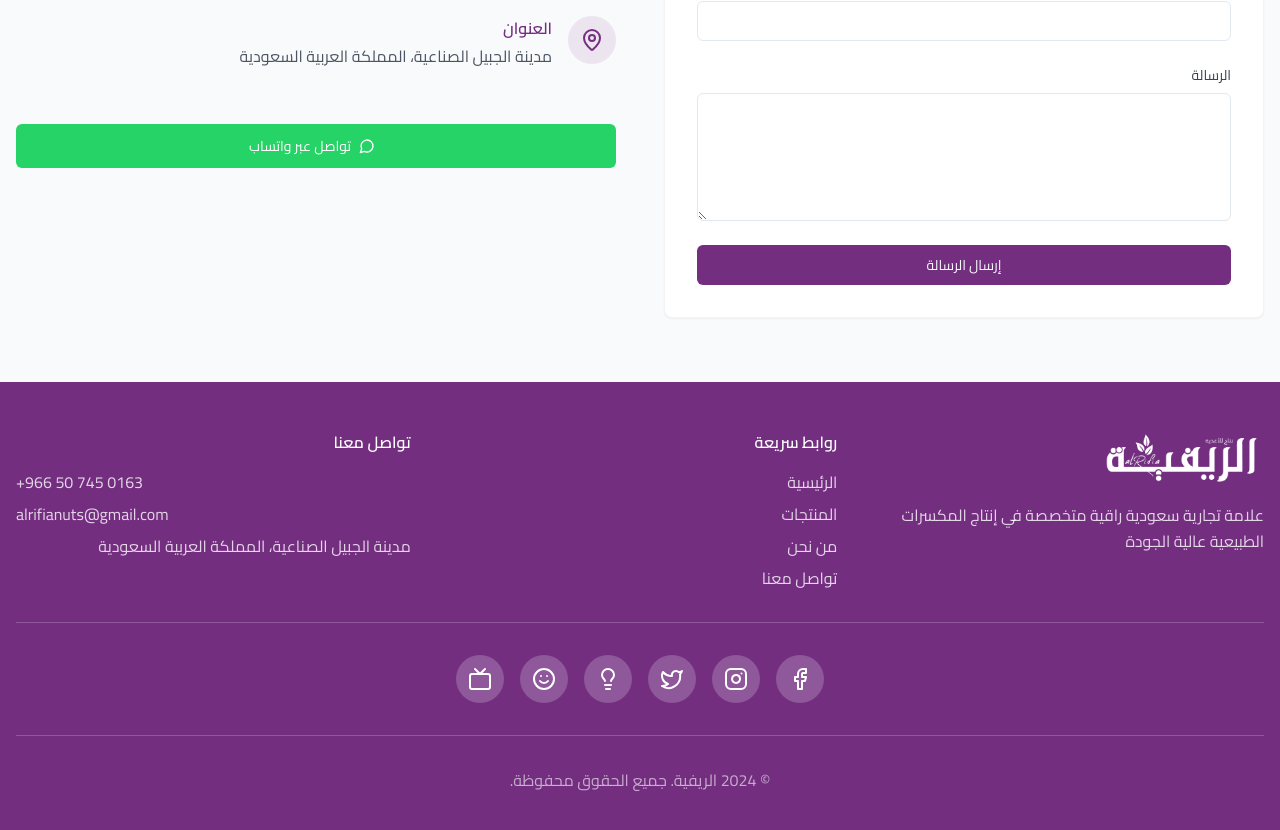
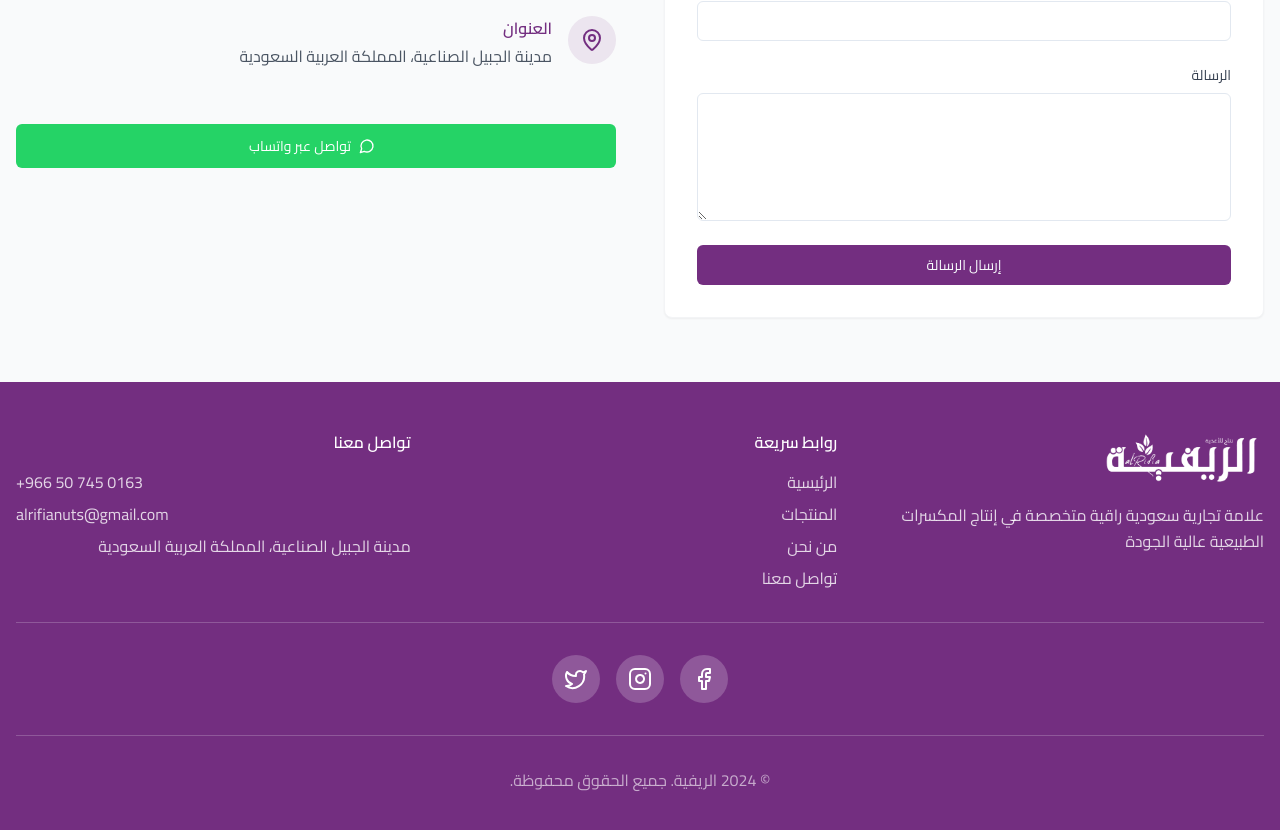
Before and after one commit to ahmedmayestro77/ALRIFIA, a Next.js app: page / in a window 1280 px wide. Shown: the part 3697-4527 px from the top of the page. Built offline with nearby package versions, Linux system fonts and the light colour scheme.

Commit message:
fix: remove unused icons and imports
Clean up footer with relevant social icons and remove imports.

```diff
--- a/app/page.tsx
+++ b/app/page.tsx
@@ -23,9 +23,6 @@ import {
   Facebook,
   Instagram,
   Twitter,
-  Lightbulb,
-  Tv,
-  Smile,
 } from "lucide-react"
 
 export default function RifiaWebsite() {
@@ -708,30 +705,7 @@ export default function RifiaWebsite() {
               >
                 <Twitter className="w-6 h-6 text-white" />
               </Link>
-              <Link
-                href="https://linktr.ee/Alrifianuts1"
-                target="_blank"
-                className="w-12 h-12 bg-white/20 hover:bg-white/30 rounded-full flex items-center justify-center transition-colors duration-300"
-                title="Threads"
-              >
-                <Lightbulb className="w-6 h-6 text-white" />
-              </Link>
-              <Link
-                href="https://linktr.ee/Alrifianuts1"
-                target="_blank"
-                className="w-12 h-12 bg-white/20 hover:bg-white/30 rounded-full flex items-center justify-center transition-colors duration-300"
-                title="Snapchat"
-              >
-                <Smile className="w-6 h-6 text-white" />
-              </Link>
-              <Link
-                href="https://linktr.ee/Alrifianuts1"
-                target="_blank"
-                className="w-12 h-12 bg-white/20 hover:bg-white/30 rounded-full flex items-center justify-center transition-colors duration-300"
-                title="TikTok"
-              >
-                <Tv className="w-6 h-6 text-white" />
-              </Link>
+
             </div>
           </div>
 
```
